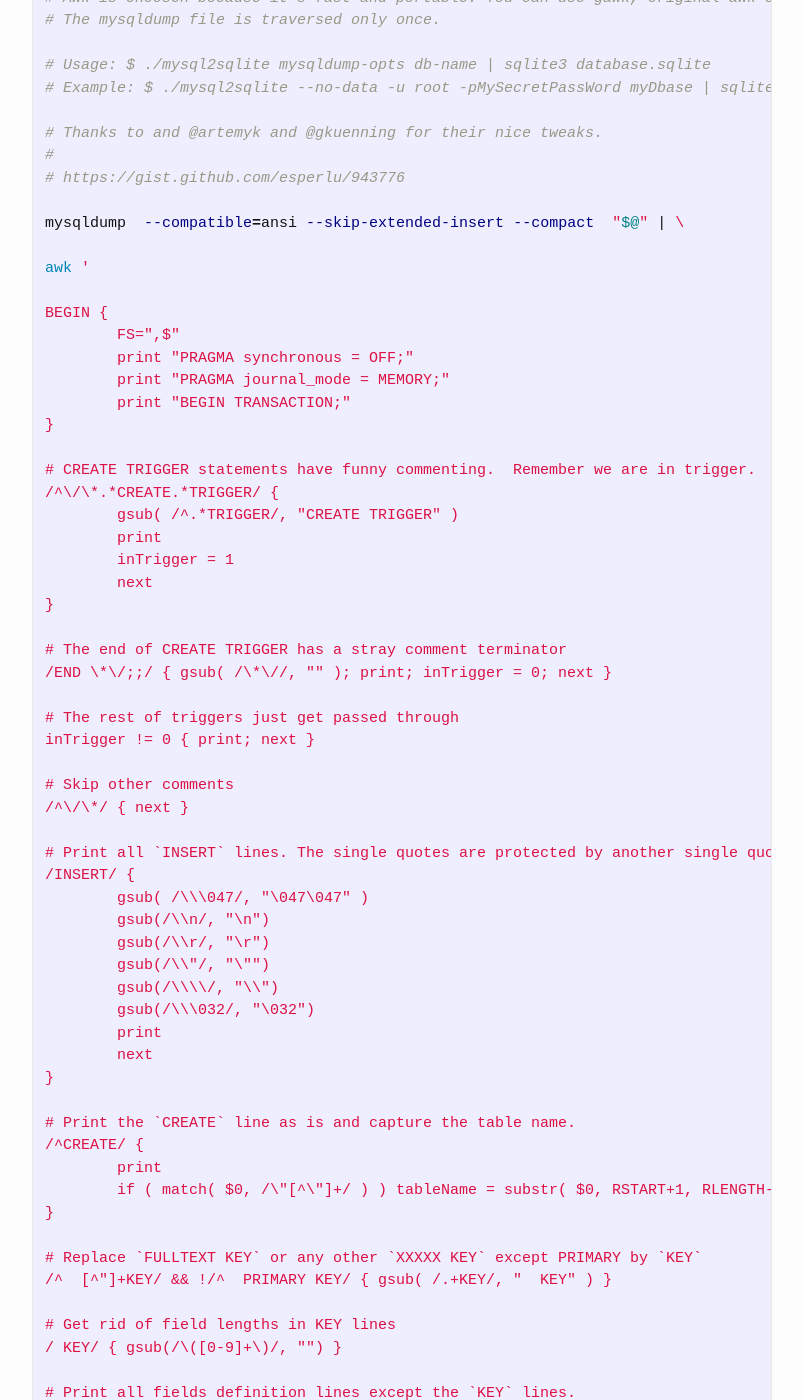
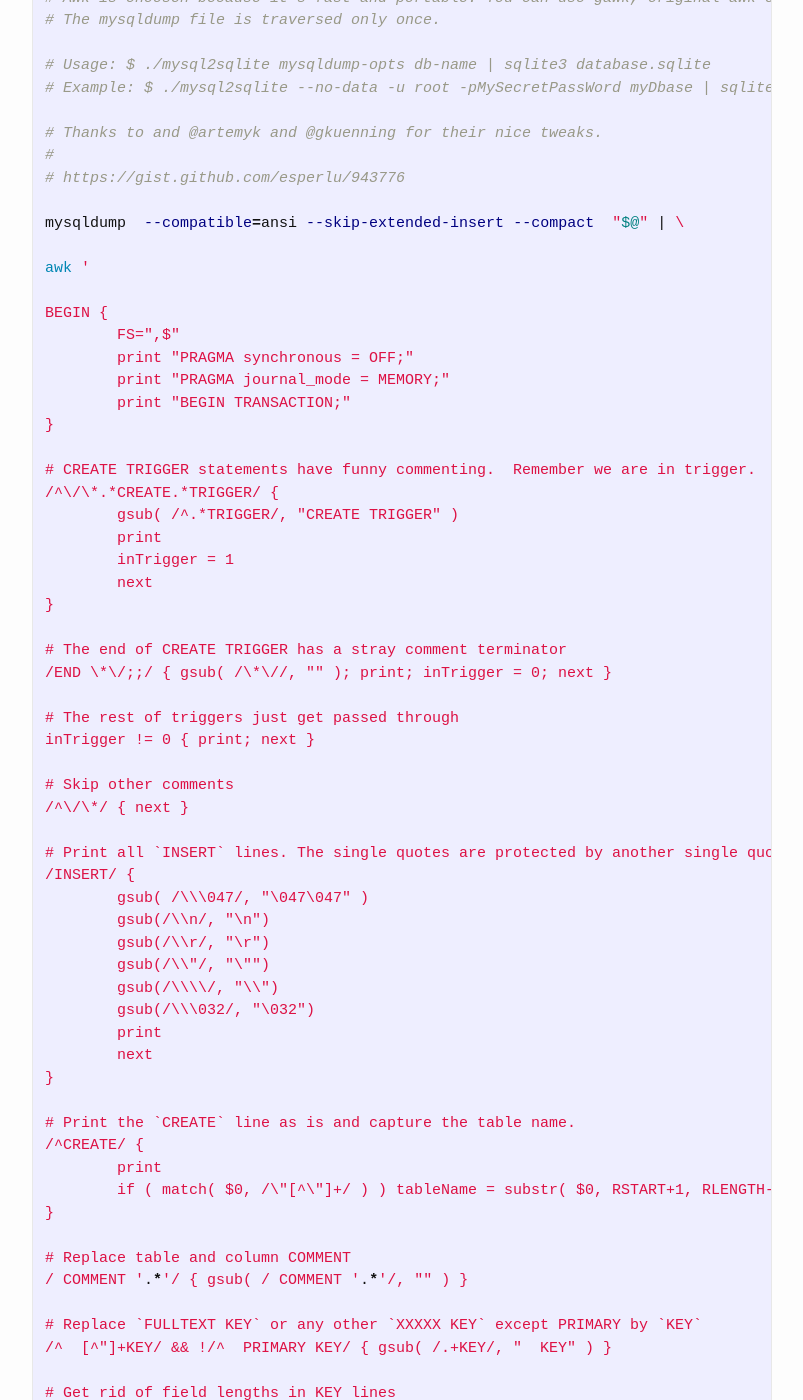
Before and after one commit to yuan-jiang/yuan-jiang.github.io, a Jekyll site: the page built from _posts/2016-12-03-convert-mysql-to-sqlite.md, in a window 1280 px wide and 1400 px high, scrolled down 357 px. Shown: the whole window, without its empty margins (238-1041 px from the left). Built offline with Jekyll 4.4.1, drawn with Linux system fonts in a browser that asks for light colours; comment, search, counter and statistics services are not loaded; some of the changed text lies outside the part shown.

Commit message:
Update 2016-12-03-convert-mysql-to-sqlite.md
Update the script to remove column "COMMENT" of create table statement

```diff
--- a/_posts/2016-12-03-convert-mysql-to-sqlite.md
+++ b/_posts/2016-12-03-convert-mysql-to-sqlite.md
@@ -70,6 +70,9 @@ inTrigger != 0 { print; next }
 	if ( match( $0, /\"[^\"]+/ ) ) tableName = substr( $0, RSTART+1, RLENGTH-1 )
 }
 
+# Replace table and column COMMENT
+/ COMMENT '.*'/ { gsub( / COMMENT '.*'/, "" ) }
+
 # Replace `FULLTEXT KEY` or any other `XXXXX KEY` except PRIMARY by `KEY`
 /^  [^"]+KEY/ && !/^  PRIMARY KEY/ { gsub( /.+KEY/, "  KEY" ) }
 
```
